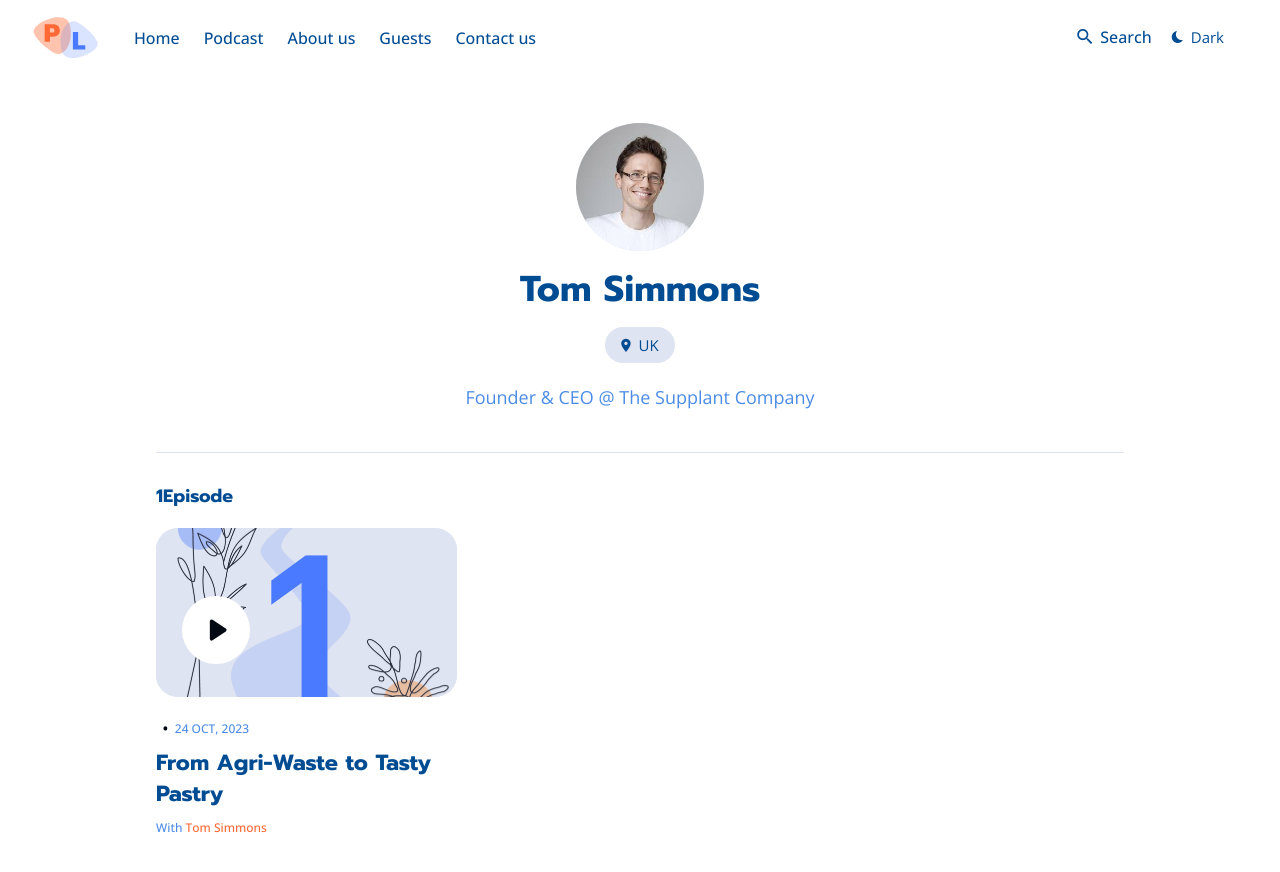
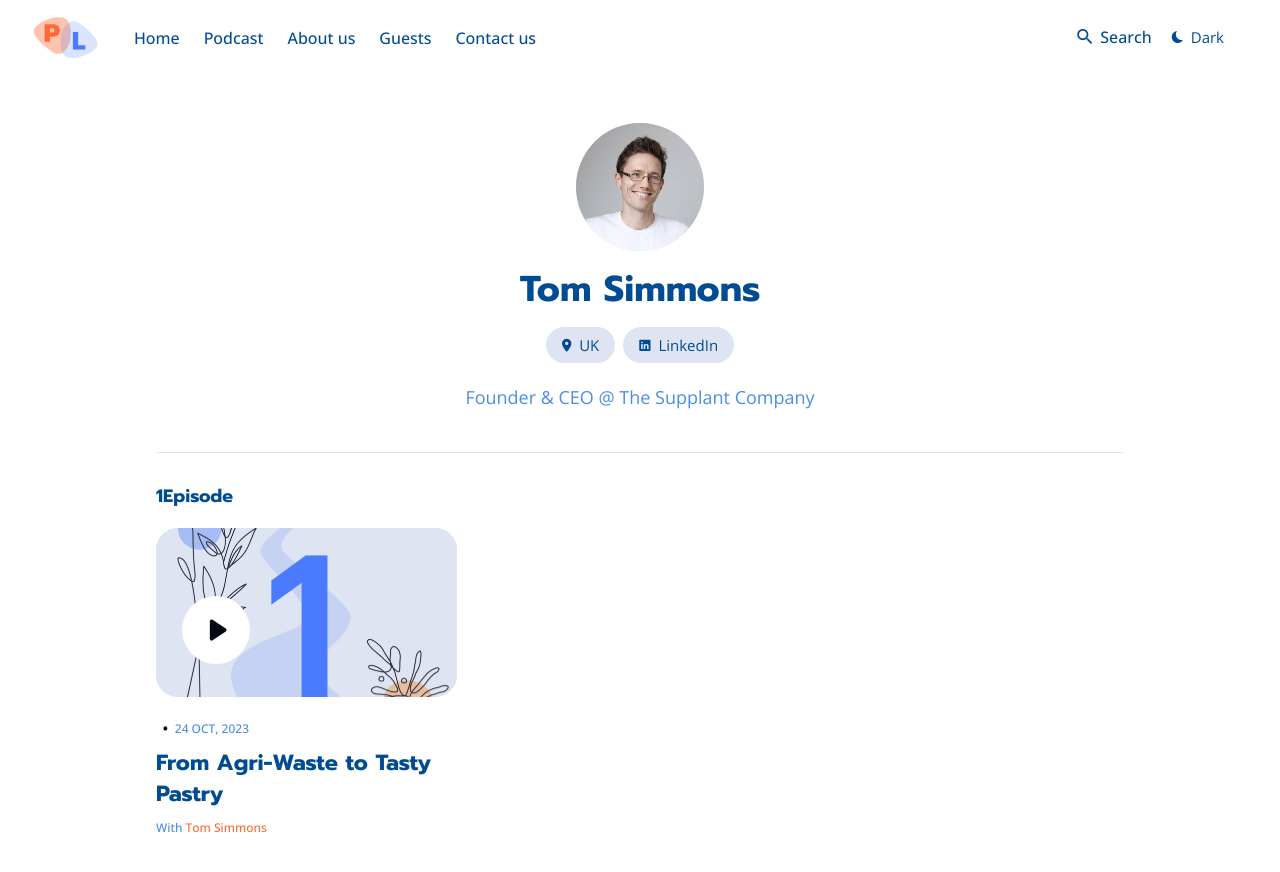
Before and after one commit to sitjart/website-pivoting-life, a Jekyll site: the page built from _guests/tom-simmons.md, in a window 1280 px wide and 900 px high. Shown: the top 872 px of the window. Built offline with Jekyll 4.4.1, drawn with Linux system fonts in a browser that asks for light colours.

Commit message:
correct linkedin authors pages

```diff
--- a/_layouts/author.html
+++ b/_layouts/author.html
@@ -15,6 +15,9 @@ layout: default
       <div class="author__info">
       {% if page.location %}
         <span class="author__social__item"><i class="ion ion-md-pin"></i> {{ page.location }}</span>
+      {% endif %}
+      {% if page.linkedin %}
+      <a class="author__social__item" href="{{ page.linkedin }}" aria-label="LinkedIn link"><i class="ion ion-logo-linkedin"></i> LinkedIn</a>
       {% endif %}
       {% if page.website %}
         <a class="author__social__item" href="{{ page.website }}" aria-label="Website link"><i class="ion ion-ios-link"></i> Website</a>
--- a/_layouts/guest.html
+++ b/_layouts/guest.html
@@ -15,6 +15,9 @@ layout: default
       <div class="author__info">
       {% if page.location %}
         <span class="author__social__item"><i class="ion ion-md-pin"></i> {{ page.location }}</span>
+      {% endif %}
+      {% if page.linkedin %}
+        <a class="author__social__item" href="{{ page.linkedin }}" aria-label="LinkedIn link"><i class="ion ion-logo-linkedin"></i> LinkedIn</a>
       {% endif %}
       {% if page.website %}
         <a class="author__social__item" href="{{ page.website }}" aria-label="Website link"><i class="ion ion-ios-link"></i> Website</a>
```
